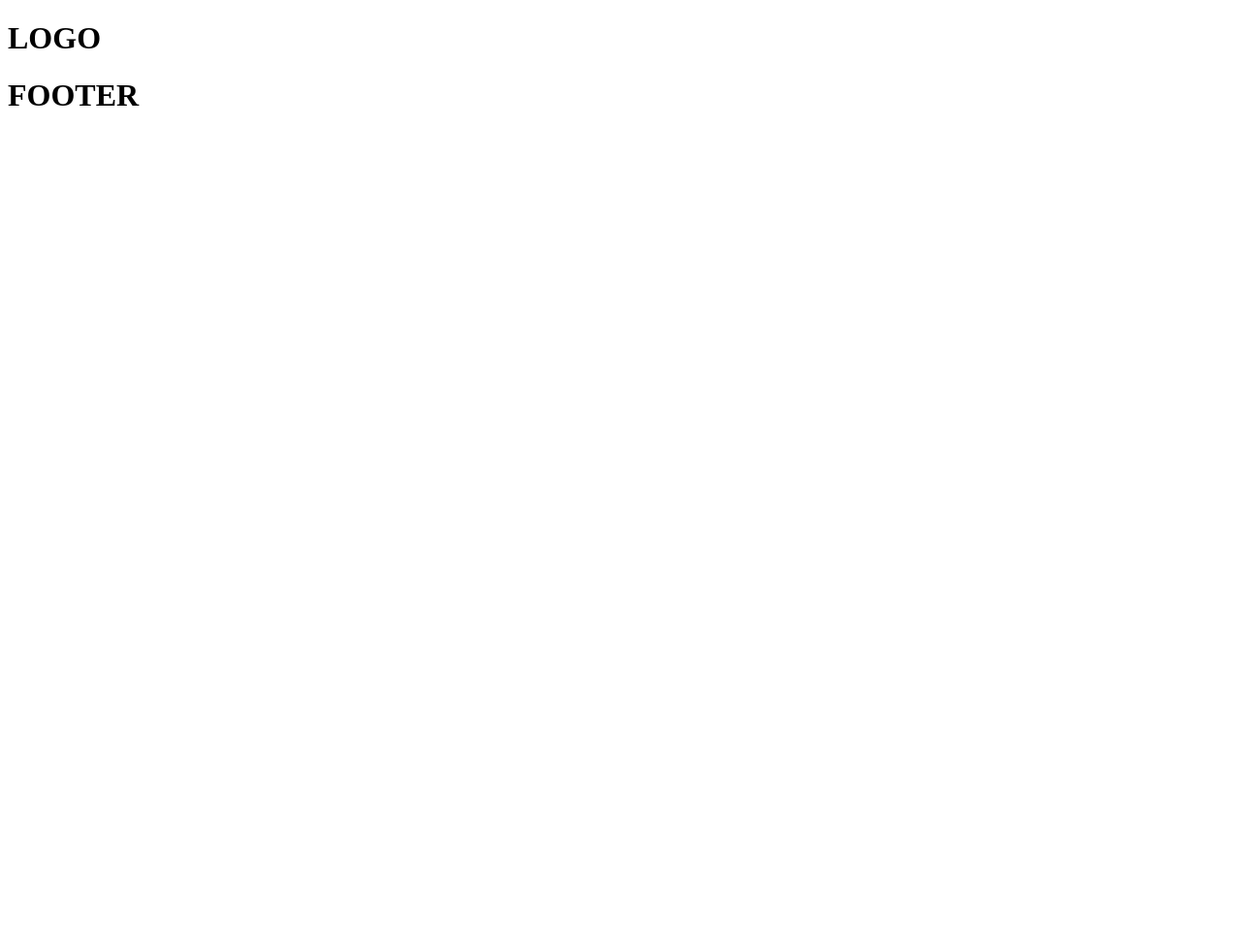
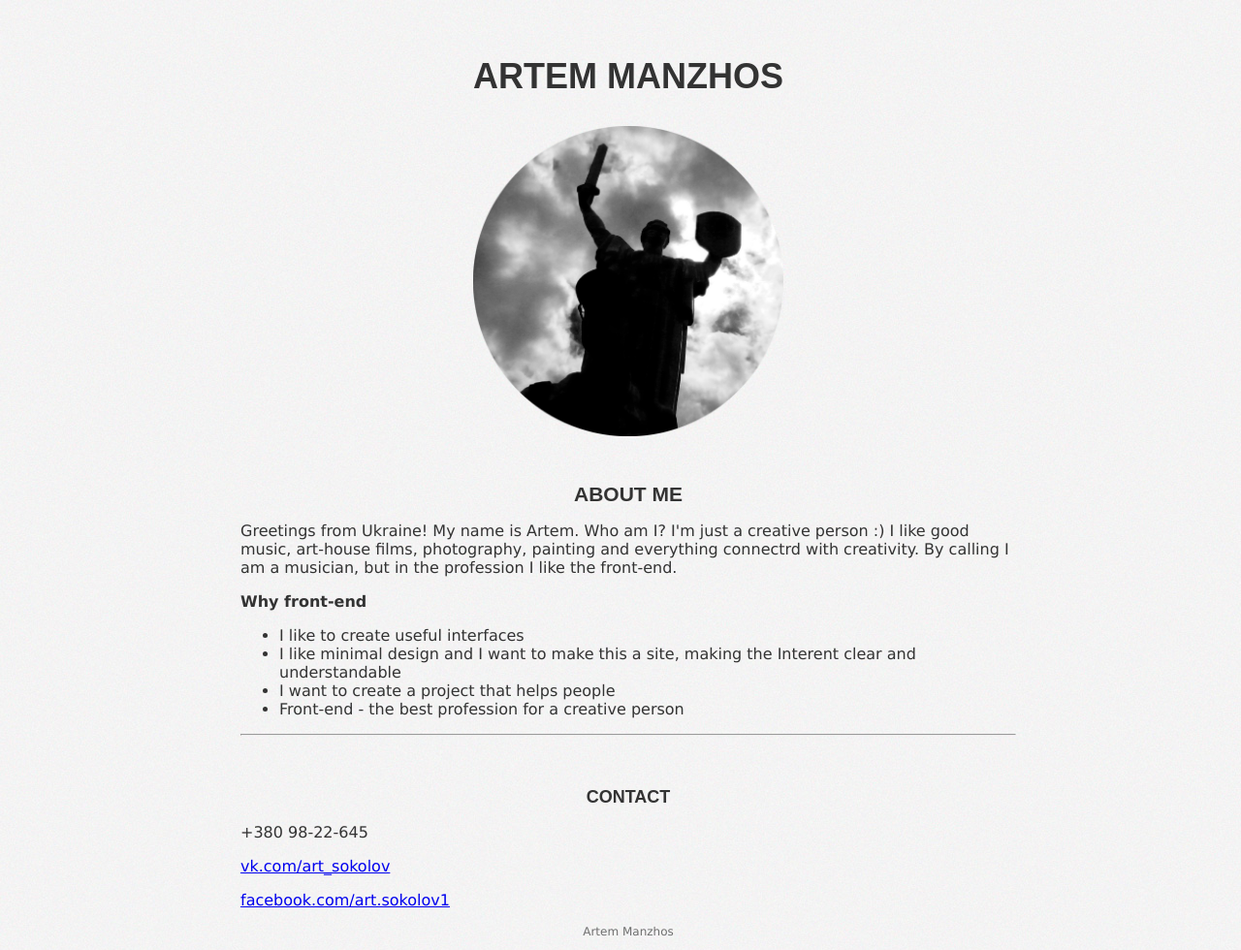
Before and after one commit to Artem7887/goit_study, a plain HTML site: page index.html in a window 1280 px wide. Shown: the whole page at 97% size. Before the commit the page ends 800 px from the top, so only its background shows below. Drawn offline with Linux system fonts and the light colour scheme.

Commit message:
add first home work

```diff
--- a/index.html
+++ b/index.html
@@ -2,15 +2,32 @@
 <html lang="en">
 <head>
 	<meta charset="UTF-8">
-	<title>My commit</title>
+	<title>Artem Manzhos</title>
+	<link rel="stylesheet" href="main.css">
 </head>
 <body>
-	<div class="header">
-		<h1>LOGO</h1>
-	</div>
-
-	<div class="fotter">
-		<h1>FOOTER</h1>
+	<div class="wrap">
+		<div class="head-title">Artem Manzhos</div>
+		<div class="profile-img"><img src="img/avatar.png" alt="I am"></div>
+		<div class="about">
+			<h1>About me</h1>
+			<p>Greetings from Ukraine! My name is Artem. Who am I? I'm just a creative person :) I like good music, art-house films, photography, painting and everything connectrd with creativity. By calling I am a musician, but in the profession I like the front-end.</p>
+			<p><strong>Why front-end</strong></p>
+			<ul>
+				<li>I like to create useful interfaces</li>
+				<li>I like minimal design and I want to make this a site, making the Interent clear and understandable</li>
+				<li>I want to create a project that helps people</li>
+				<li>Front-end - the best profession for a creative person</li>
+			</ul>
+			<hr>
+		</div>
+		<div class="contact">
+			<h2>Contact</h2>
+			<p>+380 98-22-645</p>
+			<p><a href="https://vk.com/art_sokolov">vk.com/art_sokolov</a></p>
+			<p><a href="https://www.facebook.com/art.sokolov1">facebook.com/art.sokolov1</a></p>
+		</div>
+		<div class="footer"><p>Artem Manzhos</p></div>
 	</div>
 </body>
 </html>
--- /dev/null
+++ b/main.css
@@ -0,0 +1,51 @@
+ body{
+ 	background: url('img/bg.jpg');
+ 	width: 100%;
+ 	color:#333;
+ 	font-family: verdana;
+ 	font-size: 16px;
+ }
+ h1{
+ 	text-align: center;
+	text-transform: uppercase;
+	font-family: arial;
+	font-weight: bold;
+	font-size: 21px;
+ }
+
+  h2{
+ 	text-align: center;
+	text-transform: uppercase;
+	font-family: arial;
+	font-weight: bold;
+	font-size: 18px;
+ }
+
+ .wrap{
+	max-width: 800px;
+	margin: 0 auto;
+}
+ .head-title{
+ 	padding: 50px 0 30px 0;;
+	text-align: center;
+	text-transform: uppercase;
+	font-family: arial;
+	font-weight: bold;
+	font-size: 36px;
+ }
+ .profile-img{
+ 	margin: 0 auto;
+ 	width: 40%;
+ }
+ .profile-img img{
+ 	width: 100%;
+ }
+ .about{
+ 	padding: 30px 0;
+ }
+
+ .footer p{
+	color: #6f6f6f;
+	font-size: 12px;
+	text-align: center;
+ }
```
Also changed, not shown: img/avatar.png (added), img/bg.jpg (added).
